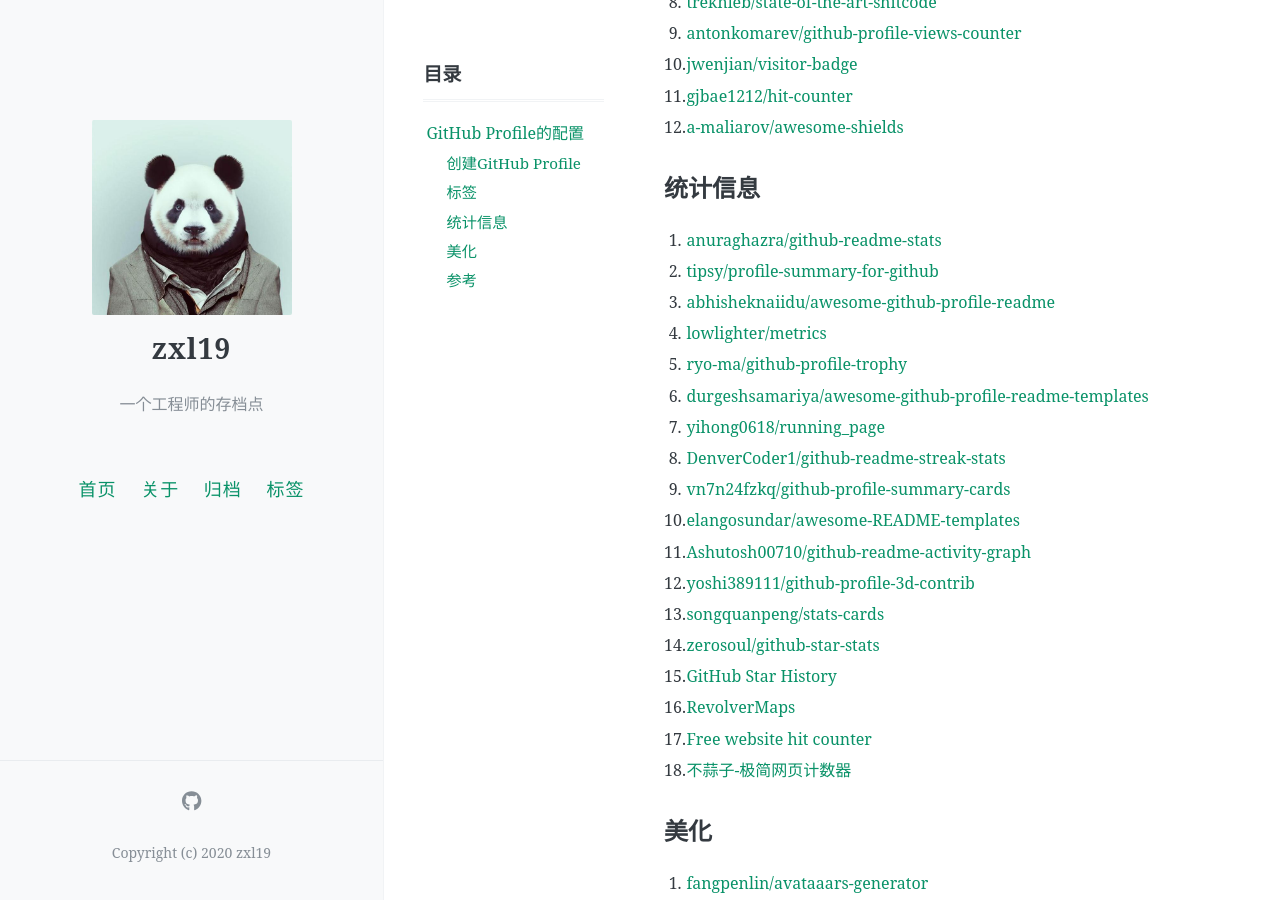
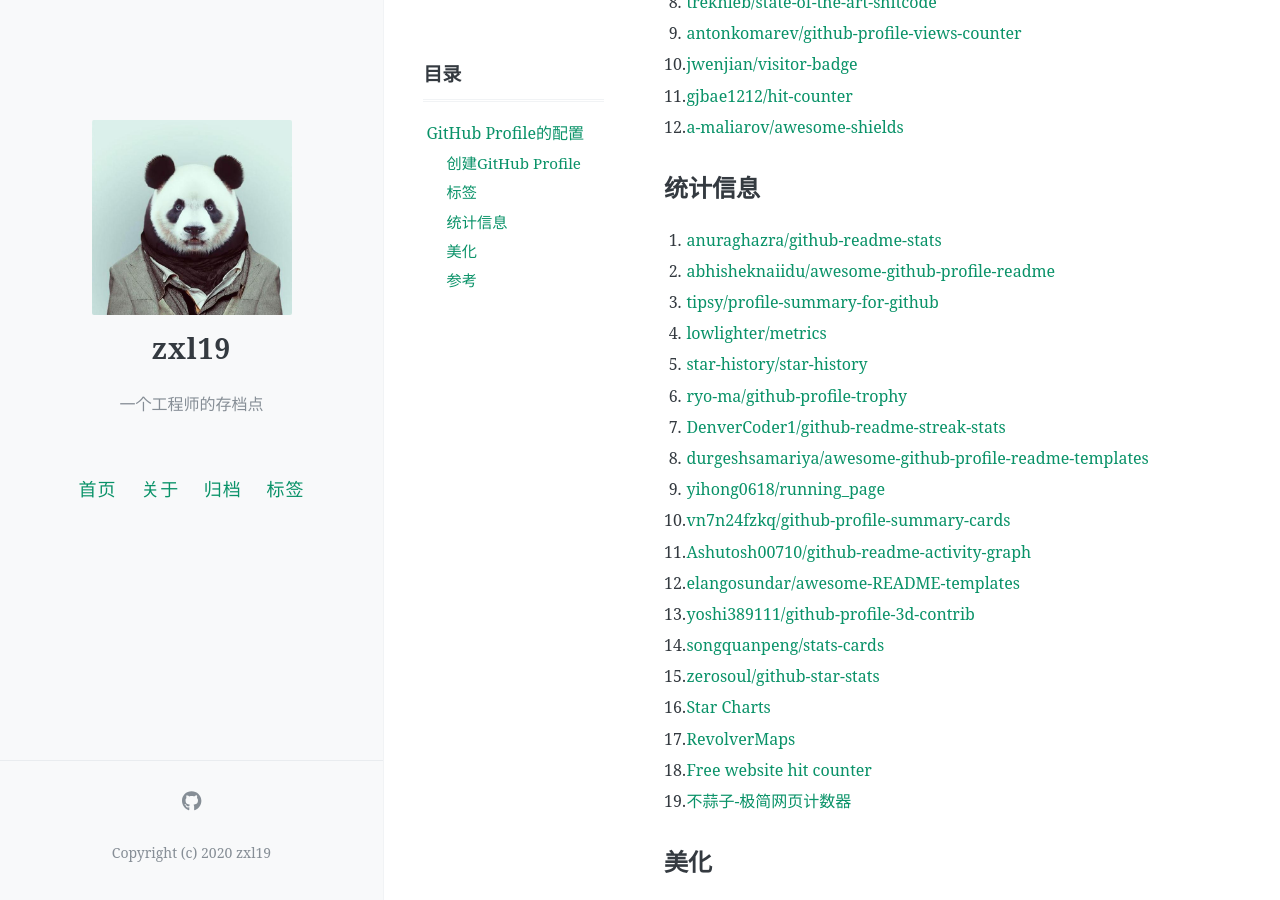
Before and after one commit to zxl19/zxl19.github.io, a Jekyll site: the page built from _posts/2020-07-28-github-profile.md, in a window 1280 px wide and 900 px high, scrolled down 699 px. Built offline with Jekyll 4.4.1, drawn with Linux system fonts in a browser that asks for light colours; comment, search, counter and statistics services are not loaded.

Commit message:
Update Posts

```diff
--- a/_posts/2020-07-28-github-profile.md
+++ b/_posts/2020-07-28-github-profile.md
@@ -38,23 +38,24 @@ pinned: false
 ## 统计信息
 
 1. [anuraghazra/github-readme-stats](https://github.com/anuraghazra/github-readme-stats)
-2. [tipsy/profile-summary-for-github](https://github.com/tipsy/profile-summary-for-github)
-3. [abhisheknaiidu/awesome-github-profile-readme](https://github.com/abhisheknaiidu/awesome-github-profile-readme)
+2. [abhisheknaiidu/awesome-github-profile-readme](https://github.com/abhisheknaiidu/awesome-github-profile-readme)
+3. [tipsy/profile-summary-for-github](https://github.com/tipsy/profile-summary-for-github)
 4. [lowlighter/metrics](https://github.com/lowlighter/metrics)
-5. [ryo-ma/github-profile-trophy](https://github.com/ryo-ma/github-profile-trophy)
-6. [durgeshsamariya/awesome-github-profile-readme-templates](https://github.com/durgeshsamariya/awesome-github-profile-readme-templates)
-7. [yihong0618/running_page](https://github.com/yihong0618/running_page)
-8. [DenverCoder1/github-readme-streak-stats](https://github.com/DenverCoder1/github-readme-streak-stats)
-9. [vn7n24fzkq/github-profile-summary-cards](https://github.com/vn7n24fzkq/github-profile-summary-cards)
-10. [elangosundar/awesome-README-templates](https://github.com/elangosundar/awesome-README-templates)
+5. [star-history/star-history](https://github.com/star-history/star-history)
+6. [ryo-ma/github-profile-trophy](https://github.com/ryo-ma/github-profile-trophy)
+7. [DenverCoder1/github-readme-streak-stats](https://github.com/DenverCoder1/github-readme-streak-stats)
+8. [durgeshsamariya/awesome-github-profile-readme-templates](https://github.com/durgeshsamariya/awesome-github-profile-readme-templates)
+9. [yihong0618/running_page](https://github.com/yihong0618/running_page)
+10. [vn7n24fzkq/github-profile-summary-cards](https://github.com/vn7n24fzkq/github-profile-summary-cards)
 11. [Ashutosh00710/github-readme-activity-graph](https://github.com/Ashutosh00710/github-readme-activity-graph)
-12. [yoshi389111/github-profile-3d-contrib](https://github.com/yoshi389111/github-profile-3d-contrib)
-13. [songquanpeng/stats-cards](https://github.com/songquanpeng/stats-cards)
-14. [zerosoul/github-star-stats](https://github.com/zerosoul/github-star-stats)
-15. [GitHub Star History](https://star-history.com)
-16. [RevolverMaps](https://www.revolvermaps.com)
-17. [Free website hit counter](https://www.free-website-hit-counter.com)
-18. [不蒜子-极简网页计数器](http://busuanzi.ibruce.info)
+12. [elangosundar/awesome-README-templates](https://github.com/elangosundar/awesome-README-templates)
+13. [yoshi389111/github-profile-3d-contrib](https://github.com/yoshi389111/github-profile-3d-contrib)
+14. [songquanpeng/stats-cards](https://github.com/songquanpeng/stats-cards)
+15. [zerosoul/github-star-stats](https://github.com/zerosoul/github-star-stats)
+16. [Star Charts](https://starchart.cc)
+17. [RevolverMaps](https://www.revolvermaps.com)
+18. [Free website hit counter](https://www.free-website-hit-counter.com)
+19. [不蒜子-极简网页计数器](http://busuanzi.ibruce.info)
 
 ## 美化
 
```
Also changed, not shown: _posts/2023-04-11-nanoflann-note.md (+28 -11 lines).
